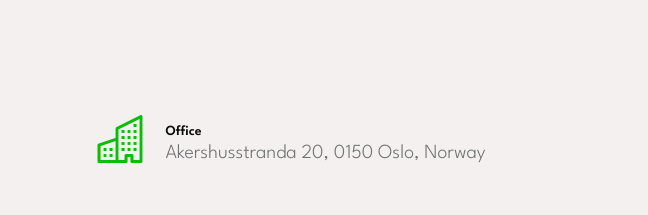
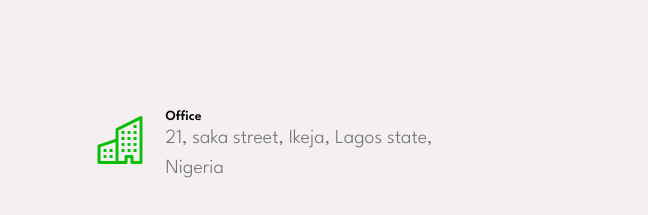
Before and after one commit to Ilashe/Gotto_Job, a plain HTML site: page contact.html in a window 1280 px wide. Shown: the part 534-749 px from the top of the page, 632-1280 px from the left. Drawn offline with Linux system fonts and the light colour scheme.

Commit message:
the about location is changed

```diff
--- a/contact.html
+++ b/contact.html
@@ -131,7 +131,7 @@ Bootstrap 5 HTML CSS Template
                                     <p class="mb-0">
                                         <span class="contact-info-small-title">Office</span>
 
-                                        Akershusstranda 20, 0150 Oslo, Norway
+                                        21, saka street, Ikeja, Lagos state, Nigeria
                                     </p>
                                 </div>
 
```
